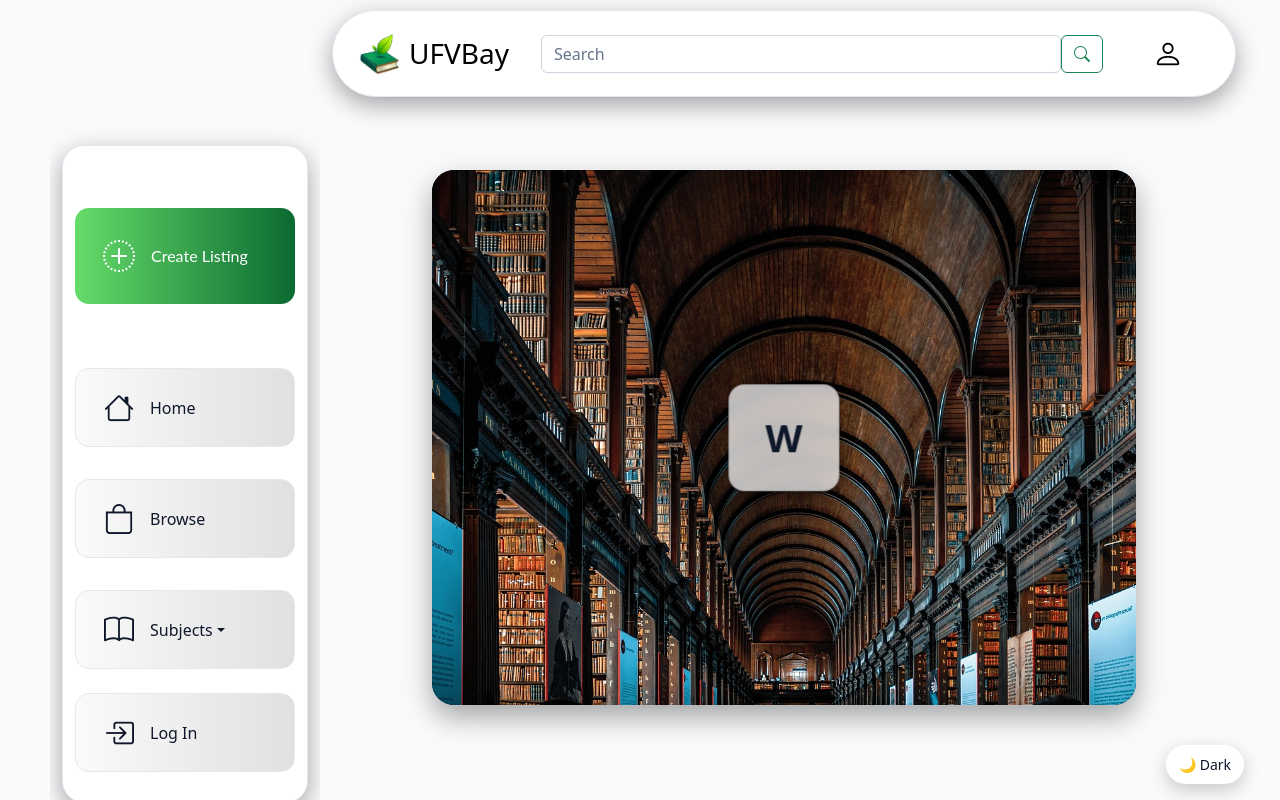
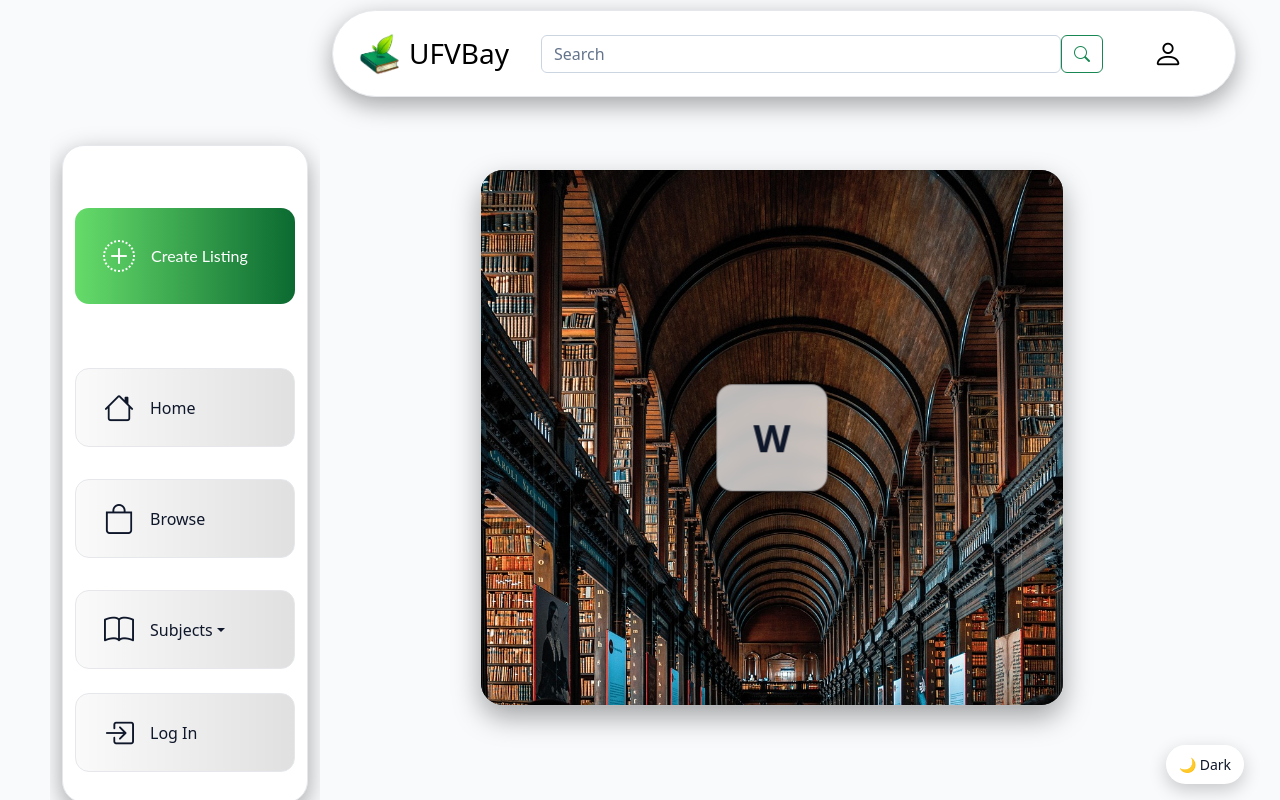
Before and after one commit to Gurv-Chahal/ufvbay, a React (Vite) app in the folder client/: page /home in a window 1280 px wide. Built offline with nearby package versions, Linux system fonts and the light colour scheme; a small style sheet from the web is missing.

Commit message:
attempting to fix card spacing

```diff
--- a/client/src/styles/Home.css
+++ b/client/src/styles/Home.css
@@ -17,6 +17,7 @@
     --home-lift: -2.5vh;
 
     --nav-height: 0;
+
 }
 
 /* full-viewport page with header row + fill row */
@@ -151,3 +152,31 @@
 @media (max-width: 900px){
     :root { --home-lift: -1vh; }
 }
+
+/* 1) Drive the sidebar→content separation at the GRID level */
+:root {
+    /* tune this number; it becomes your consistent sidebar→cards gap */
+    --cards-gap: clamp(24px, 3vw, 40px);
+}
+
+/* Your sidebar/content grid */
+.home-body {
+    /* existing: grid-template-columns: var(--sidebar-w) 1fr var(--edge-gap); */
+    column-gap: calc(var(--cards-gap) + var(--sidebar-offset, 0px));
+}
+
+/* 2) Avoid “double gap” from left padding inside the content column */
+.home-main {
+    /* keep right padding for breathing room, but let column-gap handle the left */
+    padding-left: 0;                      /* let the grid gap do the work */
+    padding-right: var(--main-gap);       /* keep right breathing room */}
+
+/* 3) If your product list uses Bootstrap .row, kill the negative margins */
+.home-main > .row {
+    margin-left: 0;
+    margin-right: 0;
+}
+
+.home-main .container,
+.home-main .container-fluid { padding-left: 0; padding-right: 0; }
+.home-main .row { margin-left: 0; margin-right: 0; }
```
